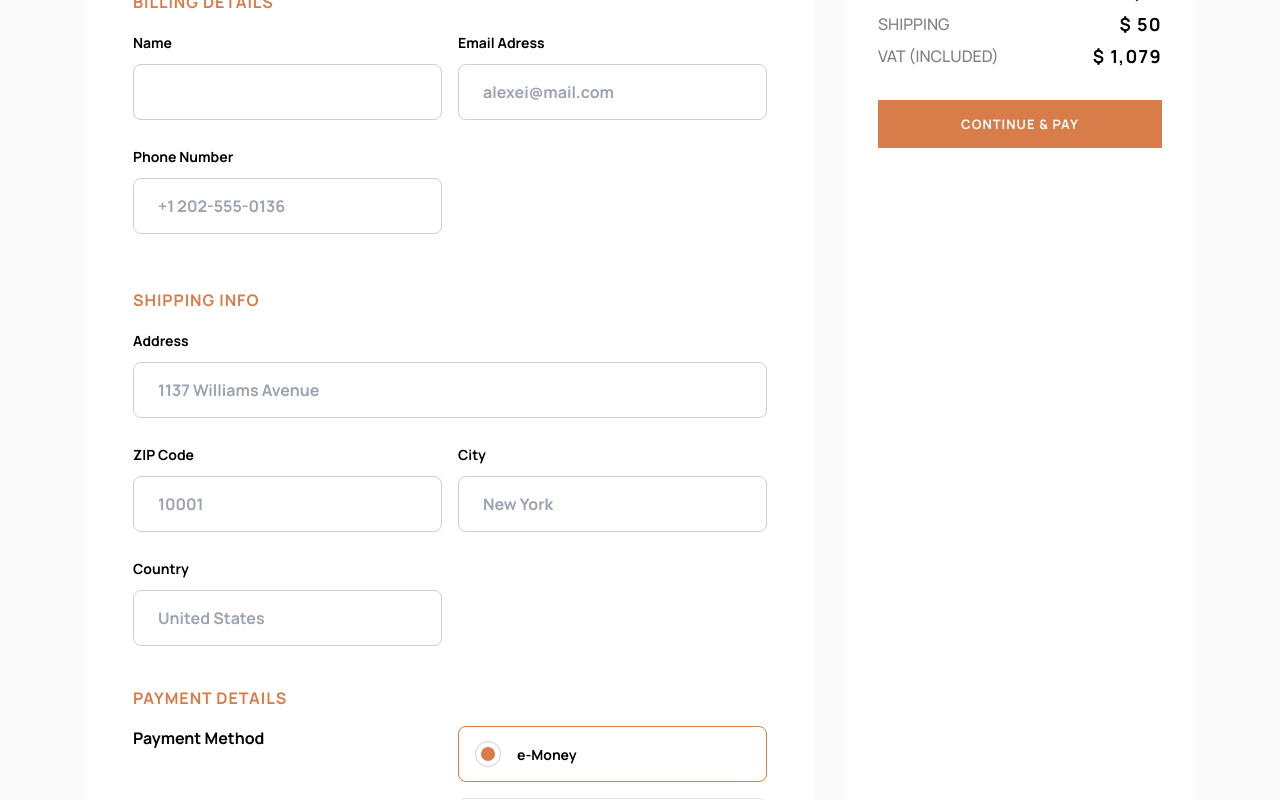
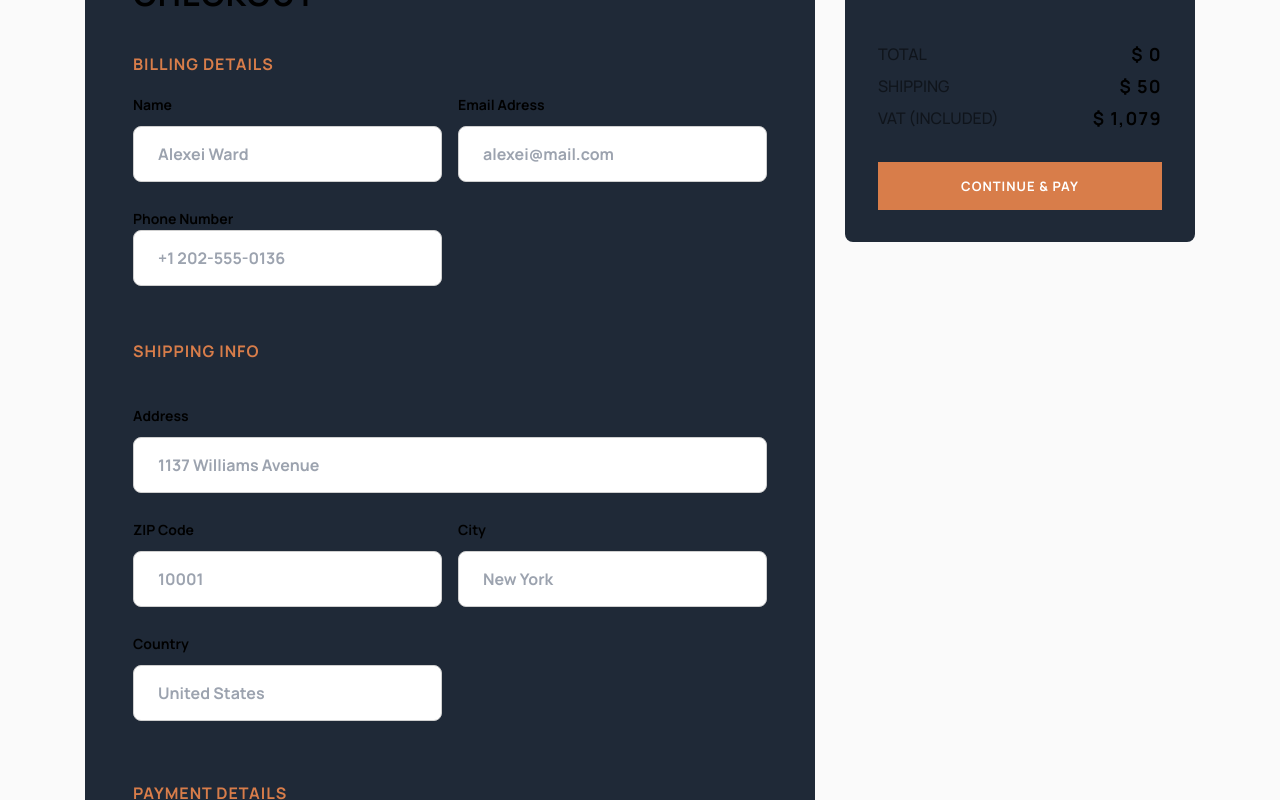
Before and after one commit to GustavoJuvino/Audiophile-Website, a Next.js app: page /checkout in a window 1280 px wide. Shown: the part 320-1120 px from the top of the page. Built offline with nearby package versions, Linux system fonts and the light colour scheme.

Commit message:
working in checkout page design

```diff
--- a/app/Components/Cart/CartMenu.tsx
+++ b/app/Components/Cart/CartMenu.tsx
@@ -1,5 +1,5 @@
 "use client";
-import React, { useEffect, useMemo } from 'react';
+import React, { useEffect } from 'react';
 import CartProduct from "./CartProduct";
 import CartCheckout from "./CartCheckout";
 import useFetch from "@/app/hooks/useFetch";
--- a/app/Components/CheckoutDetails/Wrapper.tsx
+++ b/app/Components/CheckoutDetails/Wrapper.tsx
@@ -7,7 +7,7 @@ export function Wrapper({...props}: WrapperProps) {
     return (
         <div
             {...props}
-            className={twMerge("flex gap-x-4 gap-y-6 flex-wrap", props.className)}
+            className={twMerge("flex gap-x-4 gap-y-6", props.className)}
         />
     )
 }
--- a/app/Components/Form/Field.tsx
+++ b/app/Components/Form/Field.tsx
@@ -4,6 +4,6 @@ interface FieldProps extends HTMLAttributes<HTMLFieldSetElement> {};
 
 export function Field(props: FieldProps) {
     return (
-        <fieldset className="flex flex-col gap-[10px]" {...props} />
+        <fieldset className="flex flex-col gap-y-[10px]" {...props} />
     )
 }
--- a/app/Components/Form/Input.tsx
+++ b/app/Components/Form/Input.tsx
@@ -36,7 +36,6 @@ export function Input({name, error, ...props}: InputProps) {
                         w-[309px]
                         h-14
                         border-[1px]
-                        pl-6
                         rounded-lg
                         outline-none
                         text-black
--- a/app/checkout/Checkout.tsx
+++ b/app/checkout/Checkout.tsx
@@ -51,7 +51,8 @@ const Checkout: React.FC<CheckoutProps> = ({ errors }) => {
     const handleRadioCheck = (e: React.ChangeEvent<HTMLInputElement>): void => setSelectedRadionBtn(e.currentTarget.value);
 
     return (
-            <section className="w-[730px] h-full rounded-lg bg-white flex flex-col px-12">
+        <main className="bg-gray-800 xl:w-[730px] w-[689px] h-full rounded-lg">
+            <section className="px-12 pb-12">
                 <h1 className="mt-[54px] text-4xl uppercase">
                     Checkout
                 </h1>
@@ -69,6 +70,7 @@ const Checkout: React.FC<CheckoutProps> = ({ errors }) => {
                                 type="name"
                                 name="name"
                                 error={errors.name}
+                                placeholder="Alexei Ward"
                             />
                         </Form.Field>
 
@@ -84,8 +86,9 @@ const Checkout: React.FC<CheckoutProps> = ({ errors }) => {
                                 placeholder="alexei@mail.com"
                             />
                         </Form.Field>
+                    </CheckoutDetails.Wrapper>
 
-                        <Form.Field>
+                    <Form.Field className="mt-6">
                         <Form.Label htmlFor="phone" error={errors.phone} >
                             Phone Number
                         </Form.Label>
@@ -97,13 +100,11 @@ const Checkout: React.FC<CheckoutProps> = ({ errors }) => {
                             placeholder="+1 202-555-0136"
                         />
                     </Form.Field>
-                    </CheckoutDetails.Wrapper>
                 </CheckoutDetails.Section>
 
-                <CheckoutDetails.Section className="mt-[54px]">
+                <CheckoutDetails.Section className="mt-[53px] flex flex-col gap-y-6">
                     <CheckoutDetails.Legend> Shipping Info </CheckoutDetails.Legend>
 
-                    <CheckoutDetails.Wrapper>
                     <Form.Field>
                         <Form.Label htmlFor="address" error={errors.address} >
                             Address
@@ -118,6 +119,7 @@ const Checkout: React.FC<CheckoutProps> = ({ errors }) => {
                         />
                     </Form.Field>
 
+                    <CheckoutDetails.Wrapper>
                         <Form.Field>
                             <Form.Label htmlFor="zip_code" error={errors.zip_code} >
                                 ZIP Code
@@ -143,6 +145,7 @@ const Checkout: React.FC<CheckoutProps> = ({ errors }) => {
                                 placeholder="New York"
                             />
                         </Form.Field>
+                    </CheckoutDetails.Wrapper>
 
                     <Form.Field>
                         <Form.Label htmlFor="country" error={errors.country} >
@@ -156,11 +159,9 @@ const Checkout: React.FC<CheckoutProps> = ({ errors }) => {
                             placeholder="United States"
                         />
                     </Form.Field>
-                    </CheckoutDetails.Wrapper>
                 </CheckoutDetails.Section>
 
-
-                <CheckoutDetails.Section className="mt-[60px">
+                <CheckoutDetails.Section className="mt-[60px]">
                     <CheckoutDetails.Legend> Payment Details </CheckoutDetails.Legend>
 
                     <div className="w-full flex justify-between">
@@ -173,11 +174,11 @@ const Checkout: React.FC<CheckoutProps> = ({ errors }) => {
                                     className={`
                                         flex
                                         items-center
-                                        pl-4
-                                        pt-[14px]
+                                        py-3
+                                        pl-5
                                         gap-4
-                                        w-[309px]
-                                        h-14
+                                        w-[289px]
+                                        h-auto
                                         border-[1px]
                                         rounded-lg
                                         duration-300
@@ -227,14 +228,53 @@ const Checkout: React.FC<CheckoutProps> = ({ errors }) => {
                         <div className="w-full h-auto flex gap-x-8 mt-[30px]">
                             <CashIcon />
                             <p className="text-[15px] opacity-50 font-medium">
+                                The ‘Cash on Delivery’ option enables you to pay in cash when our delivery <br />
+                                courier arrives at your residence. Just make sure your address is correct so <br />
+                                that your order will not be cancelled.
+                            </p>
+                        </div>
+                    )}
+                </CheckoutDetails.Section>
+            </section>
+
+            {/*
+            {/* <CheckoutDetails.Section className="mt-[60px">
+
+
+                    {selectedRadioBtn === "e-money" && (
+                        <div className="flex justify-between mt-6">
+                            {paymentMethods[0].inputsMoney?.map((input) => (
+                                <Form.Field key={input.name}>
+                                    <Form.Label
+                                        htmlFor={input.name}
+                                        error={input.name === "moneyPIN" ? errors.moneyPIN : errors.moneyNumber}
+                                    >
+                                        {input.label}
+                                    </Form.Label>
+
+                                    <Form.Input
+                                        type="number"
+                                        name={input.name}
+                                        error={input.name === "moneyPIN" ? errors.moneyPIN : errors.moneyNumber}
+                                        placeholder={input.value.toString()}
+                                    />
+                                </Form.Field>
+                            ))}
+                        </div>
+                    )}
+
+                    {selectedRadioBtn === "cash" && (
+                        <div className="w-full h-auto flex gap-x-8 mt-[30px]">
+                            <CashIcon />
+                            <p className="text-[15px] opacity-50 font-medium">
                                 The ‘Cash on Delivery’ option enables you to pay in cash when our delivery <br/>
                                 courier arrives at your residence. Just make sure your address is correct so <br/>
                                 that your order will not be cancelled.
                             </p>
                         </div>
                     )}
-                </CheckoutDetails.Section>
-            </section>
+                </CheckoutDetails.Section> */}
+        </main>
     )
 }
 export default Checkout;
--- a/app/checkout/Summary.tsx
+++ b/app/checkout/Summary.tsx
@@ -23,7 +23,8 @@ const Summary = () => {
 
 
   return (
-    <section className="w-[350px] h-auto rounded-lg bg-white px-[33px]">
+    <section className="w-[350px] h-full rounded-lg bg-gray-800">
+      <div className="px-[33px] pb-8">
         <h1 className="text-lg uppercase mt-8">
           summary
         </h1>
@@ -76,6 +77,7 @@ const Summary = () => {
           value="continue & pay"
           type="submit"
         />
+      </div>
     </section>
   )
 }
--- a/app/checkout/page.tsx
+++ b/app/checkout/page.tsx
@@ -59,16 +59,23 @@ const page = () => {
 
 
   return (
-    <main className="w-full h-auto flex flex-col items-center">
+    <main className="w-full h-auto flex justify-center">
+      <section className="lg:w-[1110px] w-full h-full mx-8 mt-20 mb-12">
+        <span className="font-medium opacity-50">
+          Go back
+        </span>
+
         <FormProvider {...createCheckoutForm}>
           <form
             onSubmit={handleSubmit((data) => console.log(data))}
-          className="xl:w-[1110px] h-[1126px] mt-20 mb-12 flex justify-between"
+            className="w-full h-full mt-[38px] flex justify-between"
           >
             <Checkout errors={errors} />
             <Summary />
           </form>
         </FormProvider>
+
+      </section>
     </main>
   )
 }
--- a/app/globals.css
+++ b/app/globals.css
@@ -48,7 +48,6 @@ ul, li{
   }
 }
 
-
 span, #main-product-image {
   -webkit-user-select: none;
   -khtml-user-select: none;
@@ -57,12 +56,11 @@ span, #main-product-image {
   user-select: none;
 }
 
-
 input[type="radio"] {
   appearance: none;
   cursor: pointer;
-  width: 20px;
-  height: 20px;
+  width: 5px;
+  height: 5px;
   border: 1px solid #cfcfcf;
   border-radius: 100%;
   padding: 12px;
@@ -75,8 +73,13 @@ input[type="radio"] {
 .selected::before {
   content: "";
   position: absolute;
-  width: 14px;
-  height: 14px;
+  width: 15px;
+  height: 15px;
   border-radius: 100%;
   background-color: #D87D4A;
 }
+
+/* Chrome/Opera/Safari/Edge */
+input::-webkit-input-placeholder {
+	padding-left: 24px;
+}
```
Lines whose indentation alone changed are shown as unchanged.
